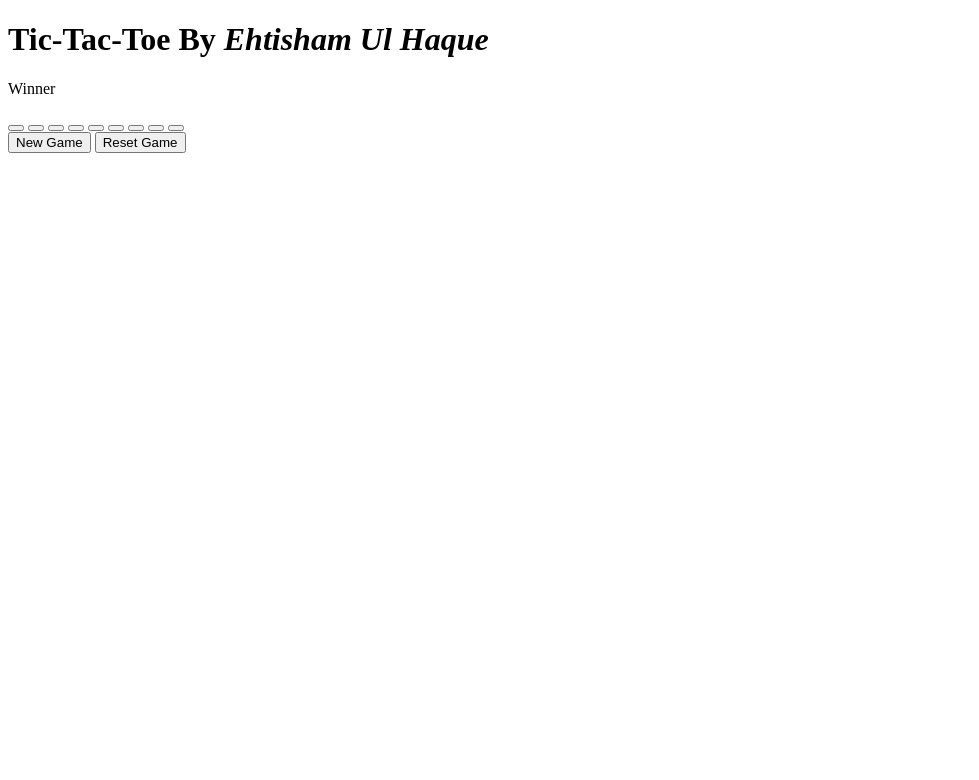
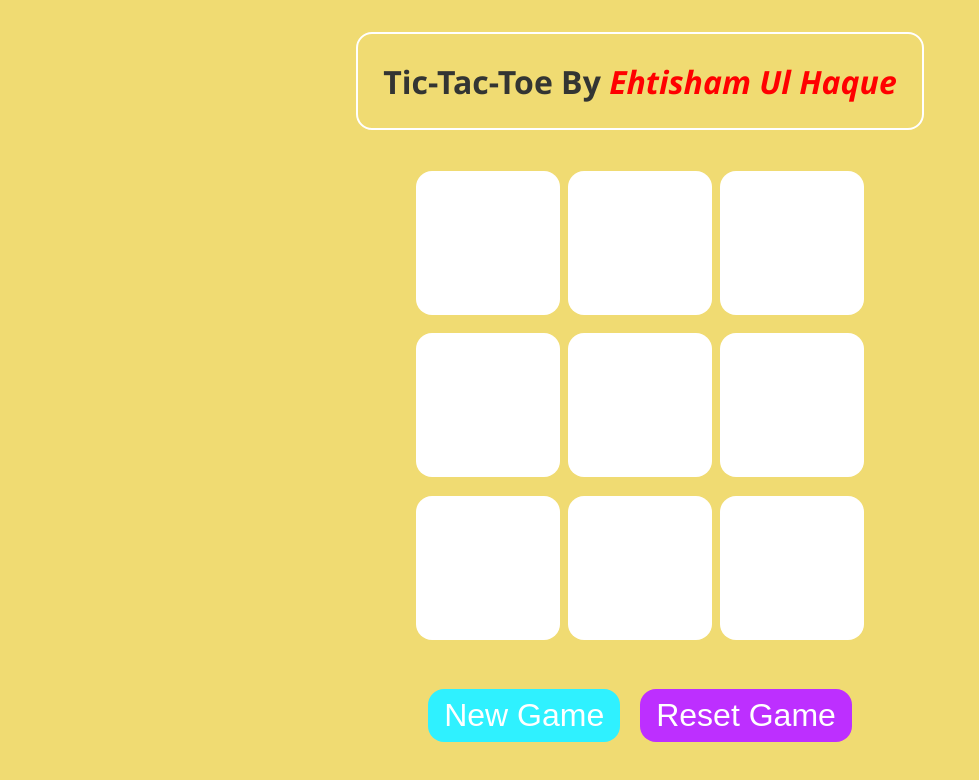
Before and after one commit to ehtishamulhaqueofficial-a11y/Tic-Tac-Toe-Game, a plain HTML site: page index.html in a window 1280 px wide. Shown: the whole page, without its empty margins (0-979 px from the left). Drawn offline with Linux system fonts and the light colour scheme; the site is published under a folder, as on GitHub Pages, so addresses that start at the root find nothing.

Commit message:
Fix file paths for GitHub Pages

```diff
--- a/index.html
+++ b/index.html
@@ -4,7 +4,7 @@
     <meta charset="UTF-8">
     <meta name="viewport" content="width=device-width, initial-scale=1.0">
     <title>Tic-Tac-Toe Game</title>
-    <link rel="stylesheet" href="/style.css">
+    <link rel="stylesheet" href="style.css">
 </head>
 <body>
 
@@ -43,6 +43,6 @@
 
     </main>
 
-    <script src="/script.js"></script>
+    <script src="script.js"></script>
 </body>
 </html>
```
